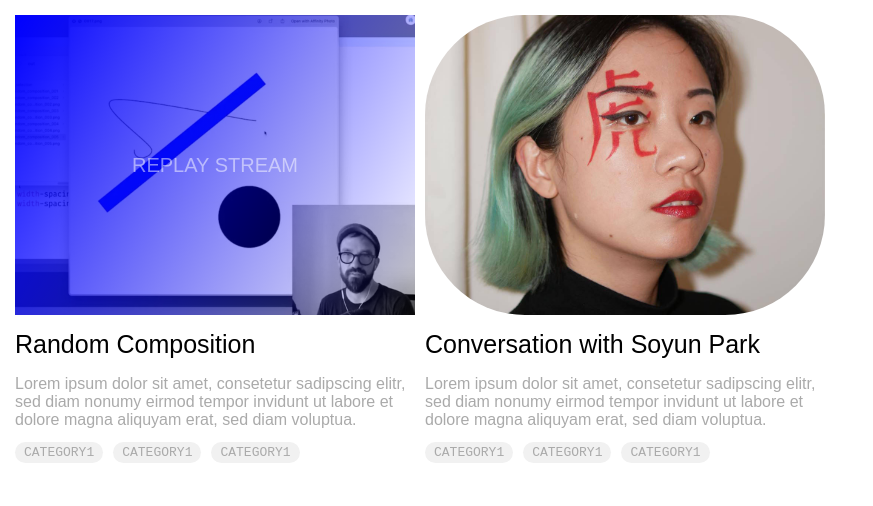
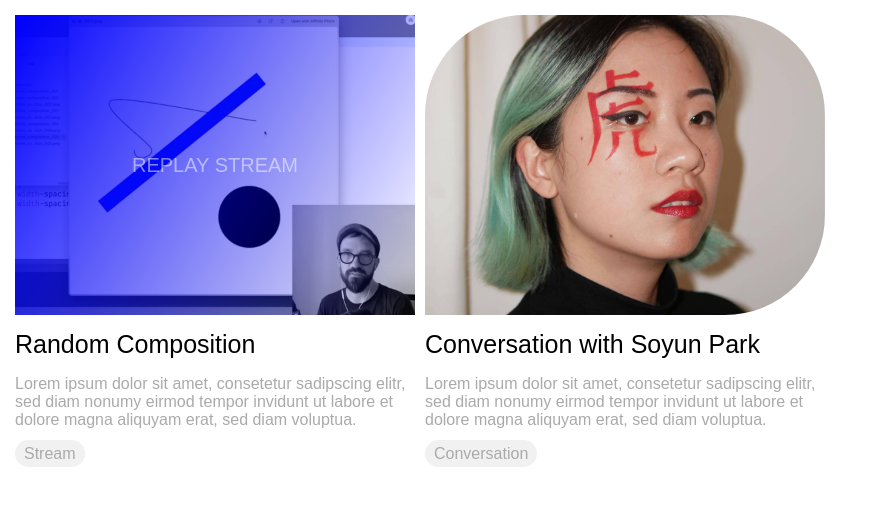
Before and after one commit to timrodenbroeker/trcc-frontend-sketches, a website: page blogposts.html in a window 1280 px wide. Shown: the whole page, without its empty margins (0-873 px from the left). Drawn offline with Linux system fonts and the light colour scheme.

Commit message:
css update

```diff
--- a/blogposts.html
+++ b/blogposts.html
@@ -52,9 +52,7 @@ a {
             <a href="#" class="title">Random Composition</a>
             <p class="excerpt">Lorem ipsum dolor sit amet, consetetur sadipscing elitr, sed diam nonumy eirmod tempor invidunt ut labore et dolore magna aliquyam erat, sed diam voluptua. </p>
             <ul class="categories">
-                <li><a href="#">Category1</a></li>
-                <li><a href="#">Category1</a></li>
-                <li><a href="#">Category1</a></li>
+                <li><a href="#">Stream</a></li>
             </ul>
         </div>
     </div>
@@ -67,9 +65,7 @@ a {
             <a href="#" class="title">Conversation with Soyun Park</a>
             <p class="excerpt">Lorem ipsum dolor sit amet, consetetur sadipscing elitr, sed diam nonumy eirmod tempor invidunt ut labore et dolore magna aliquyam erat, sed diam voluptua. </p>
             <ul class="categories">
-                <li><a href="#">Category1</a></li>
-                <li><a href="#">Category1</a></li>
-                <li><a href="#">Category1</a></li>
+                <li><a href="#">Conversation</a></li>
             </ul>
         </div>
     </div>
--- a/style.scss
+++ b/style.scss
@@ -22,13 +22,11 @@
         margin:0;
         padding:0;
         display: flex;
-        font-family: monospace;
         color: #aaaaaa;
-        text-transform: uppercase;
         li a {
             background: #f1f1f1;
             transition: all 0.4s ease;
-            padding: 3px 9px;
+            padding: 5px 9px;
             margin-right: 10px;
             color: #aaaaaa;
             border-radius: 15px;
@@ -98,7 +96,7 @@
     }
 
     &.category-conversation .thumb {
-        border-radius: 100px;
+        border-radius: 100px 100px 100px 0px;
         overflow: hidden;
         .overlay {
             display: block;
```
Also changed, not shown: style.css, 1 other file.
